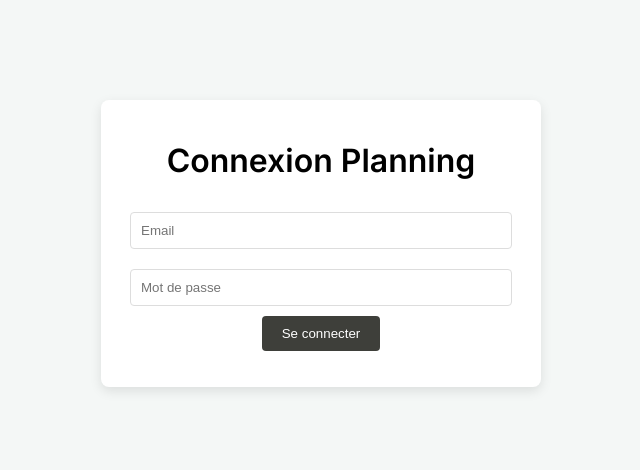
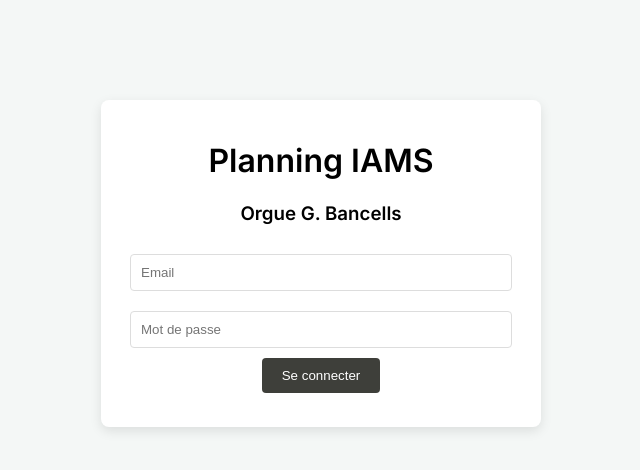
Before and after one commit to orgue-iams/Planning, a plain HTML site: page index.html in a window 1280 px wide. Shown: the whole page, without its empty margins (319-959 px from the left). Drawn offline with nearby package versions, Linux system fonts and the light colour scheme.

Commit message:
Update index.html

```diff
--- a/index.html
+++ b/index.html
@@ -3,7 +3,7 @@
 <head>
     <meta charset="UTF-8">
     <meta name="viewport" content="width=device-width, initial-scale=1.0">
-    <title>Planning Orgue IAMS</title>
+    <title>Planning IAMS - Orgue G. Bancells</title>
     <link href="https://cdn.jsdelivr.net/npm/fullcalendar@5.11.3/main.min.css" rel="stylesheet">
     <script src="https://cdn.jsdelivr.net/npm/fullcalendar@5.11.3/main.min.js"></script>
     <script src="https://cdn.jsdelivr.net/npm/fullcalendar@5.11.3/locales/fr.js"></script>
@@ -16,18 +16,24 @@
         <div class="spinner"></div>
     </div>
 
-    <div id="loginSection" class="container">
-        <h1>Connexion Planning</h1>
-        <input type="email" id="userEmail" placeholder="Email">
-        <input type="password" id="userPass" placeholder="Mot de passe">
-        <button onclick="login()">Se connecter</button>
-        <p id="loginMessage" style="color:red;"></p>
+    <div id="loginSection" class="container login-card">
+        <h1>Planning IAMS</h1>
+        <h3>Orgue G. Bancells</h3>
+        <div class="form-group">
+            <input type="email" id="userEmail" placeholder="Email">
+            <input type="password" id="userPass" placeholder="Mot de passe">
+            <button class="login-btn" onclick="login()">Se connecter</button>
+        </div>
+        <p id="loginMessage" style="color:#d9534f; font-size: 14px; margin-top: 10px;"></p>
     </div>
 
     <div id="appSection" style="display:none;">
         <div class="header-bar">
-            <h2>Planning Orgue</h2>
-            <button class="logout-btn" onclick="logout()">Déconnexion</button>
+            <h2>Orgue G. Bancells</h2>
+            <div class="user-info">
+                <span id="userNameDisplay" style="margin-right: 15px; font-weight: 600;"></span>
+                <button class="logout-btn" onclick="logout()">Déconnexion</button>
+            </div>
         </div>
         <div id="calendar"></div>
     </div>
@@ -36,8 +42,8 @@
         <div class="modal-content">
             <div id="viewMode"></div>
             <div class="modal-buttons">
-                <button id="btnDelete" class="delete-btn" onclick="deleteCurrentEvent()">Supprimer</button>
-                <button onclick="document.getElementById('popupDetails').style.display='none'">Fermer</button>
+                <button id="btnDelete" class="delete-btn" onclick="deleteCurrentEvent()">Supprimer ma réservation</button>
+                <button class="close-btn" onclick="document.getElementById('popupDetails').style.display='none'">Fermer</button>
             </div>
         </div>
     </div>
```
